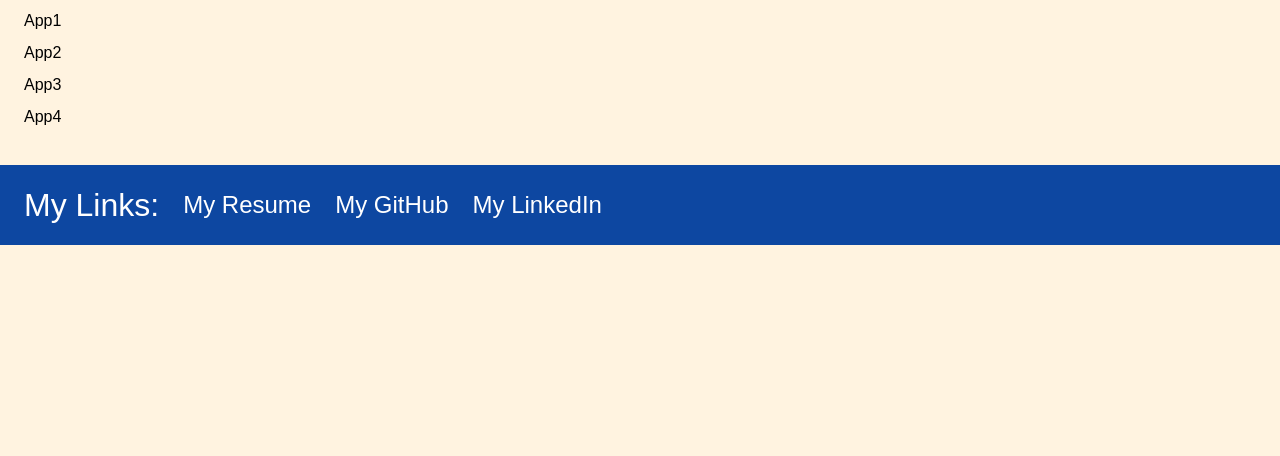
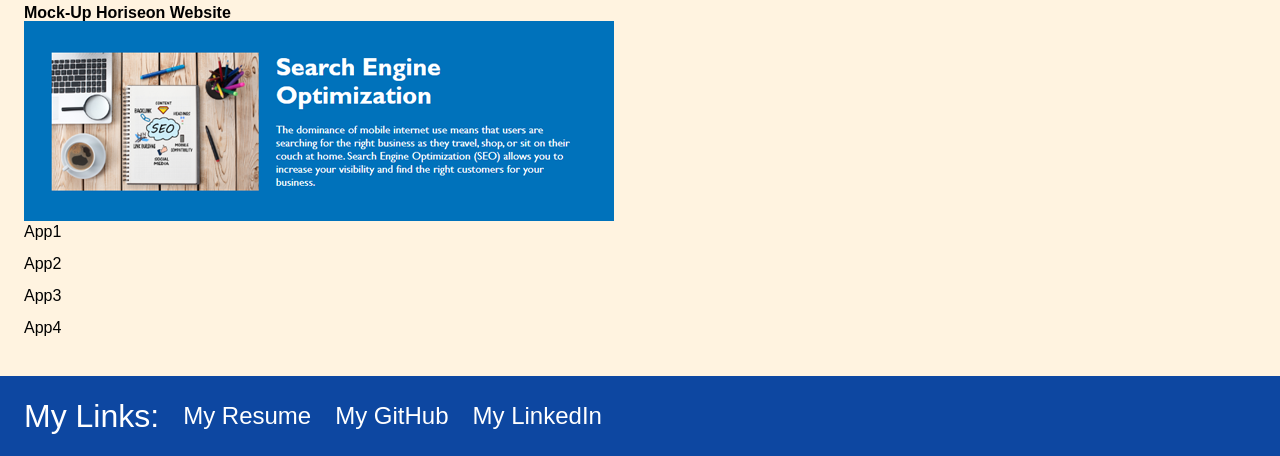
Before and after one commit to RedComet6/hw2-Portfolio, a plain HTML site: page index.html in a window 1280 px wide. Shown: the part 691-1147 px from the top of the page. Before the commit the page ends 936 px from the top, so only its background shows below. Drawn offline with Linux system fonts and the light colour scheme.

Commit message:
added first card and image

```diff
--- a/assets/css/main.css
+++ b/assets/css/main.css
@@ -159,6 +159,10 @@ a {
   max-width: 22rem;
 }
 
+.max-w-60 {
+  max-width: 60rem;
+}
+
 .min-w-50 {
   min-width: 50%;
 }
@@ -173,10 +177,6 @@ a {
 
 .mt {
   margin-top: 1.5rem;
-}
-
-.mw-60 {
-  max-width: 60rem;
 }
 
 .p0 {
--- a/index.html
+++ b/index.html
@@ -68,10 +68,12 @@
     <main class="p">
         <h2 class="fz-2">My Works:</h2>
         <!-- First, larger content -->
-        <section>
-            <h3>Main App Name</h3>
+        <section class="mt">
+            <h3>Mock-Up Horiseon Website</h3>
             <a>
-                <img src="" alt="">
+                <div>
+                    <img src="./assets/images/horiseon-card.png" alt="screenshot of mock-up website">
+                </div>
             </a>
         </section>
 
```
Also changed, not shown: assets/images/horiseon-card.png (added), 2 other files.
